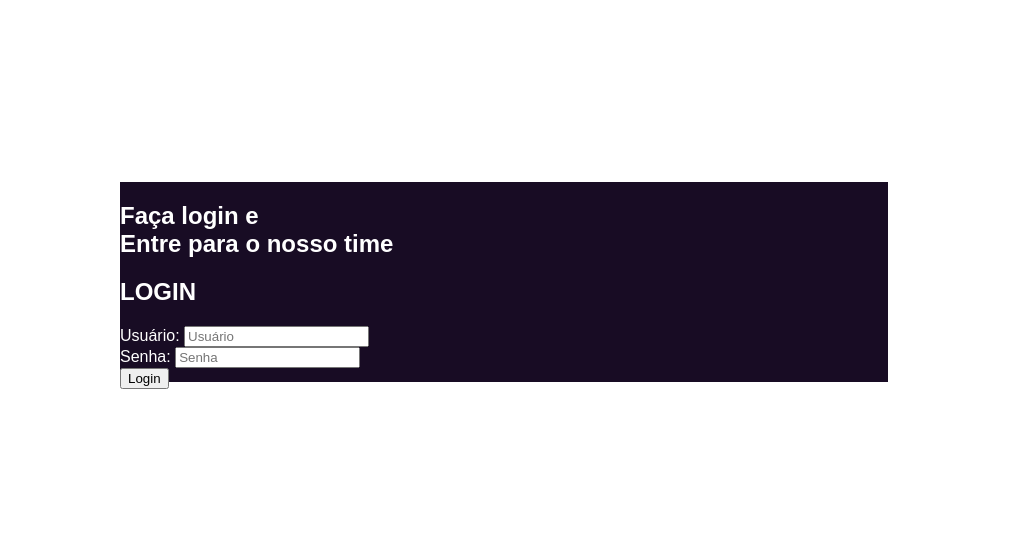
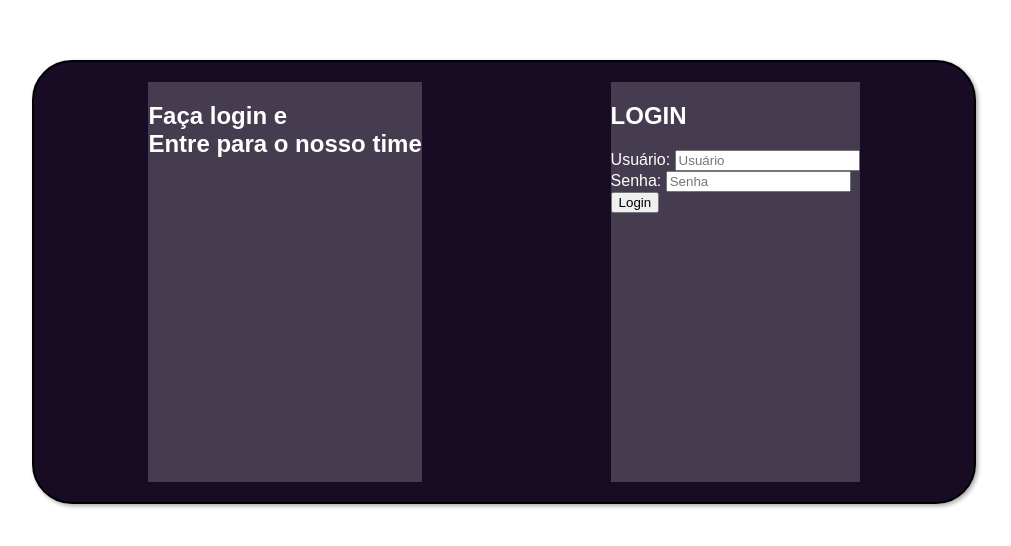
Before and after one commit to LuizGiehl/tela-de-login, a plain HTML site: page index.html in a window 1280 px wide. Shown: the part 118-664 px from the top of the page, without its empty margins (136-1147 px from the left). Drawn offline with Linux system fonts and the light colour scheme.

Commit message:
Update style.css

```diff
--- a/styles/style.css
+++ b/styles/style.css
@@ -7,10 +7,24 @@
 section#login{
     color: white;
     background-color: #180C24;
+    box-shadow: 2px 2px 4px rgba(0, 0, 0, 0.348);
     position: absolute;
     left: 50%;
     top: 50%;
     transform: translate(-50%, -50%);
-    width: 60vw;
-    height: 25vh;
+    width: 900px;
+    height: 400px;
+    padding: 20px;
+    border: 2px solid black;
+    border-radius: 40px;
+    display: flex;
+    justify-content: space-around;
 }
+
+div#esquerda-login{
+    background-color: rgba(255, 255, 255, 0.195);
+}
+
+div#direita-login{
+    background-color: rgba(255, 255, 255, 0.195);
+}
```
